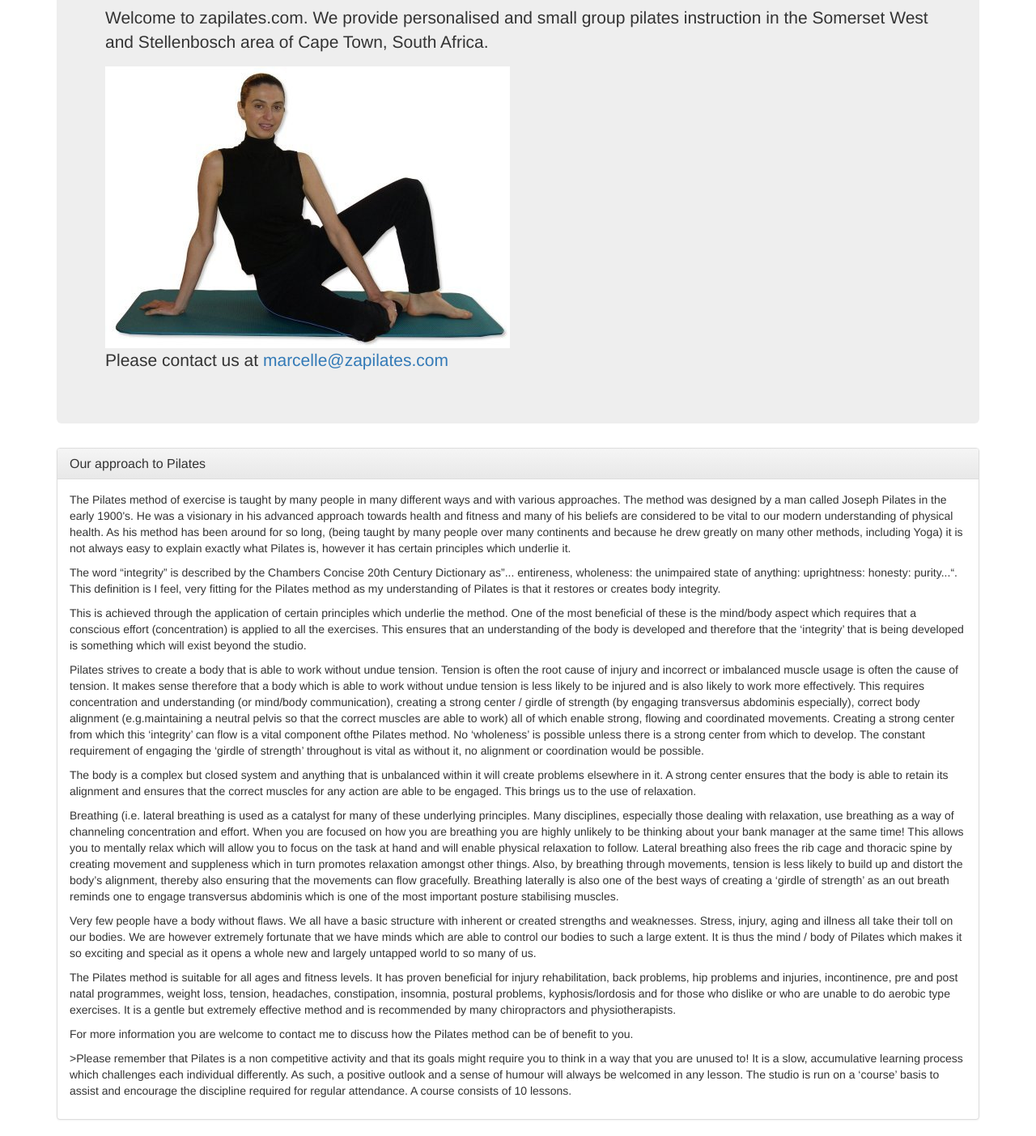
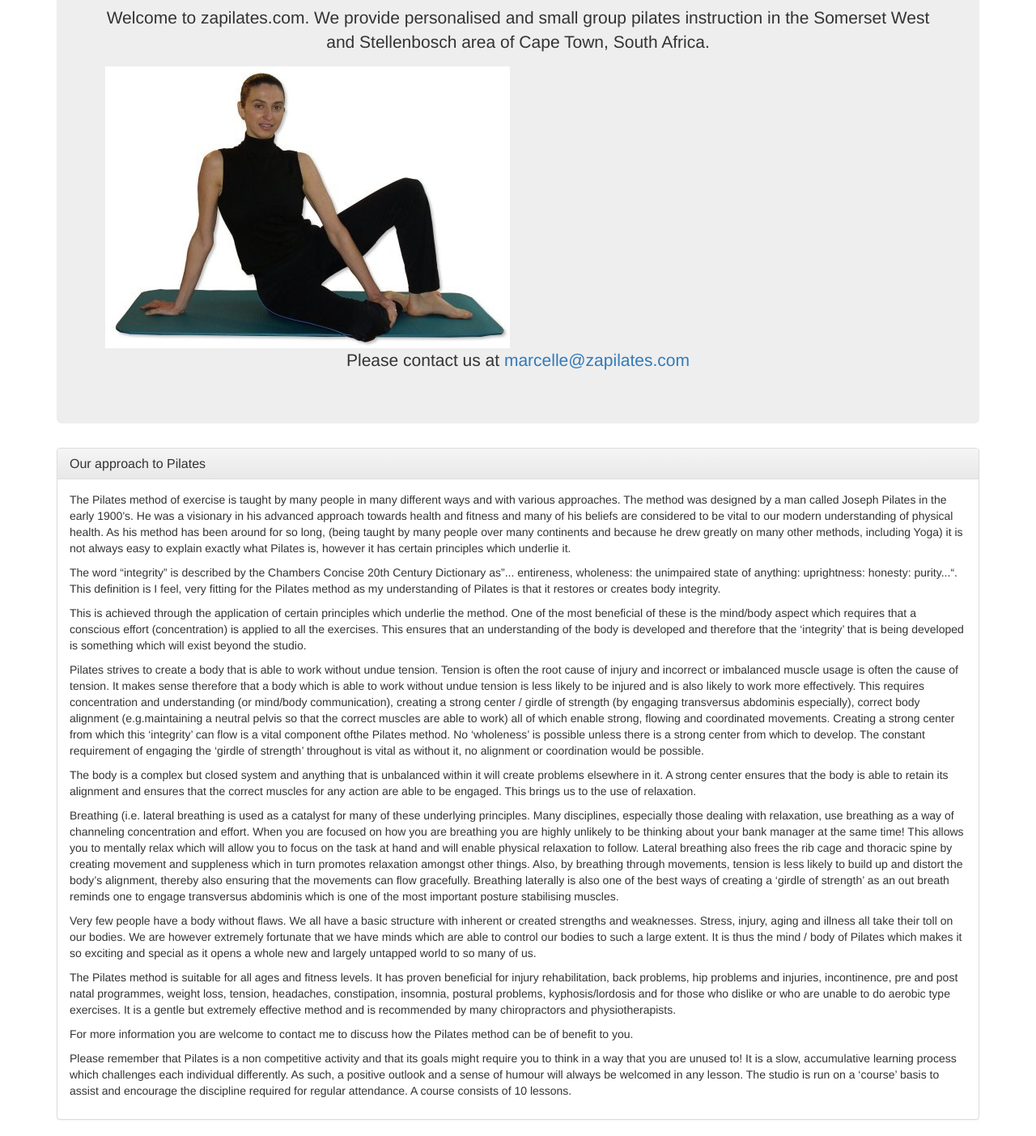
Before and after one commit to timlinux/zapilates.com, a plain HTML site: page index.html in a window 1280 px wide. Shown: the part 210-1613 px from the top of the page at 81% size. Drawn offline with nearby package versions, Linux system fonts and the light colour scheme.

Commit message:
Center text and image in Jumbotron

```diff
--- a/index.html
+++ b/index.html
@@ -13,10 +13,10 @@
     <div class="container">
         <div class="jumbotron">
             <h1>Welcome to Pilates Body Conditioning</h1>
-            <p>Welcome to zapilates.com. We provide personalised and small group pilates
+            <p class="text-center">Welcome to zapilates.com. We provide personalised and small group pilates
                 instruction in the Somerset West and Stellenbosch area of Cape Town, South Africa.</p>
-            <img alt="Marcelle Sutton" src="images/image00.jpg" />
-            <p>Please contact us at <a href="mailto://marcelle@zapilates.com">marcelle@zapilates.com</a></p>
+            <img class="text-center" alt="Marcelle Sutton" src="images/image00.jpg" />
+            <p class="text-center">Please contact us at <a href="mailto://marcelle@zapilates.com">marcelle@zapilates.com</a></p>
         </div> <!-- end jumbotron -->
         <div class="panel panel-default">
             <div class="panel-heading">
@@ -93,7 +93,7 @@
             <p>For more information you are welcome to contact me to discuss how the
                 Pilates method can be of benefit to you.</p>
 
-            <p>>Please remember that Pilates is a non competitive activity and that its goals might
+            <p>Please remember that Pilates is a non competitive activity and that its goals might
                 require you to think in a way that you are unused to! It is a slow,
                 accumulative learning process which challenges each individual differently. As such,
                 a positive outlook and a sense of humour will always be welcomed in any lesson.
```
